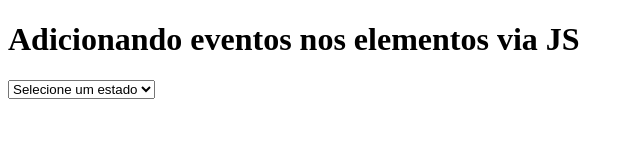
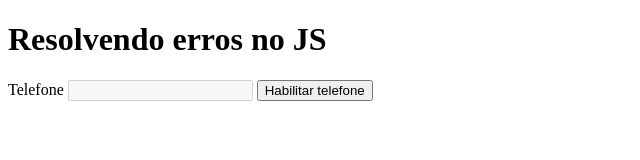
Before and after one commit to aryadnecunha/Curso_DevQuest, a plain HTML site: page FrontEnd/modulo_javascript_intermediario/20-resolvendo-erros-js/index.html in a window 1280 px wide. Shown: the whole page, without its empty margins (0-640 px from the left). Drawn offline with Linux system fonts and the light colour scheme.

Commit message:
entendendo sobre erros e aprendendo a consertar

```diff
--- a/FrontEnd/modulo_javascript_intermediario/20-resolvendo-erros-js/index.html
+++ b/FrontEnd/modulo_javascript_intermediario/20-resolvendo-erros-js/index.html
@@ -3,20 +3,15 @@
 <head>
     <meta charset="UTF-8">
     <meta name="viewport" content="width=device-width, initial-scale=1.0">
-    <title>Adicionando eventos nos elementos via JS</title>
+    <title>Resolvendo erros no JS</title>
 </head>
 
 <body>
-    <h1>Adicionando eventos nos elementos via JS</h1>
+    <h1>Resolvendo erros no JS</h1>
 
- <!--   <button onclick="mostrarAlerta()">Mostrar alerta</button>-->
+    Telefone <input type="text" name="telefone" id="telefone">
 
-    <select name="estado">
-        <option value="">Selecione um estado</option>
-        <option value="RJ">Rio de Janeiro</option>
-        <option value="SP">São Paulo</option>
-        <option value="SC">Santa Catariana</option>
-    </select>
+    <button onclick="habilitarTelefone()">Habilitar telefone</button>
 
     <script type="text/javascript" src="index.js"></script>
 </body>
--- a/FrontEnd/modulo_javascript_intermediario/20-resolvendo-erros-js/index.js
+++ b/FrontEnd/modulo_javascript_intermediario/20-resolvendo-erros-js/index.js
@@ -1,14 +1,14 @@
 /*
-let selectDeEstado = document.querySelector("select[name='estado']");
+let valorBoleto = 100;
 
-selectDeEstado.addEventListener('change', function(){
-    alert('mudou o select')
-})
-console.log(selectDeEstado)
+console.log(valorBoleto)
+console.log(valorBolet)
 */
 
-document
-    .querySelector("select[name='estado']")
-    .addEventListener('change', function(event){
-         console.log(event.target.value)
-    })
+let inputTelefone = document.getElementById('telefone');
+
+inputTelefone.disabled = true;
+
+function habilitarTelefone() {
+
+}
```
